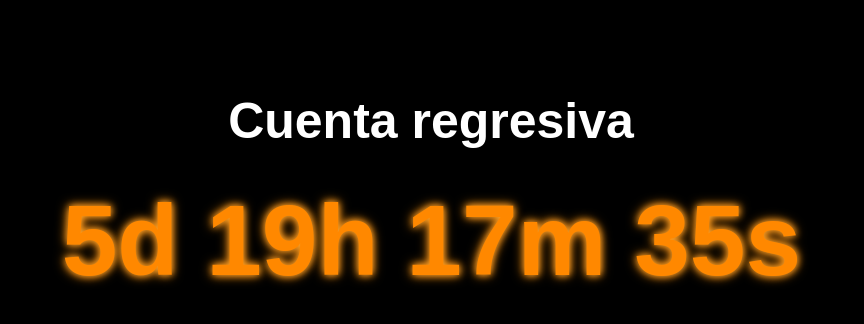
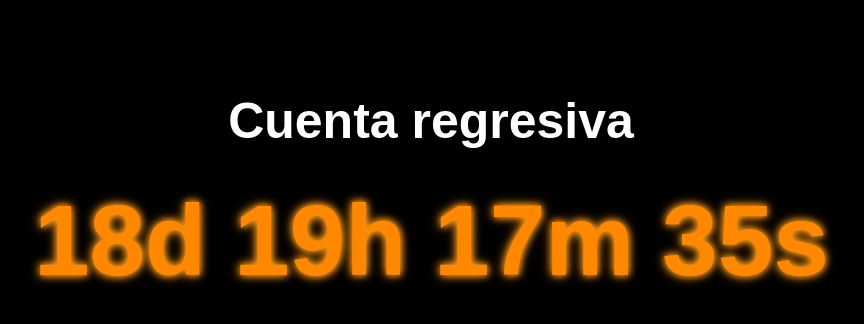
Before and after one commit to ROBOTRUDO/ROBOT_place, a plain HTML site: page index.html in a window 1280 px wide. Shown: the whole page, without its empty margins (209-1073 px from the left). Drawn offline with Linux system fonts and the light colour scheme.

Commit message:
Update index.html

```diff
--- a/index.html
+++ b/index.html
@@ -32,7 +32,7 @@
 
   <script>
     // Establece la fecha de destino (formato: "YYYY-MM-DDTHH:MM:SS")
-    const fechaFinal = new Date("2025-05-10T10:30:00").getTime();
+    const fechaFinal = new Date("2025-05-23T10:30:00").getTime();
 
     const timerElement = document.getElementById("timer");
 
```
